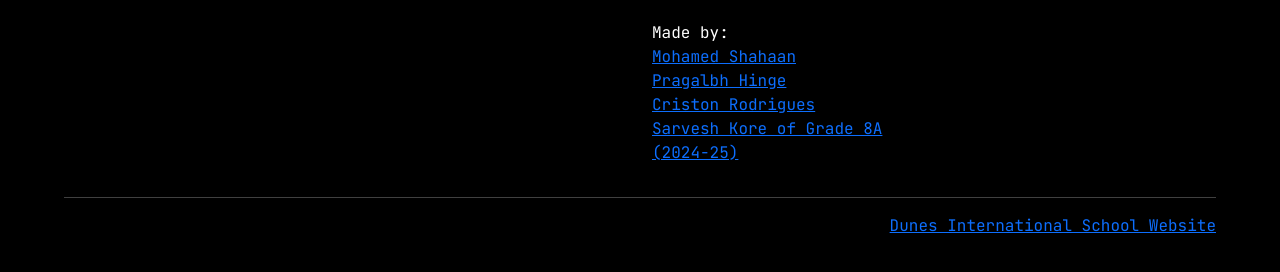
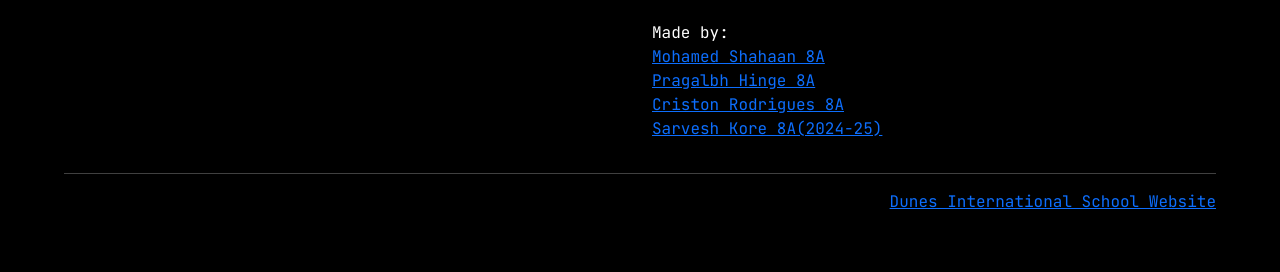
Before and after one commit to PhantomDaDev/dis-hackathon, a plain HTML site: page index.html in a window 1280 px wide. Shown: the part 2686-2958 px from the top of the page. After the commit the page ends 2936 px from the top, so only its background shows below. Drawn offline with nearby package versions, Linux system fonts and the light colour scheme.

Commit message:
changed credits

```diff
--- a/index.html
+++ b/index.html
@@ -250,10 +250,10 @@
               <li>Address: Plot 19, Sector 9, Musaffah, Abu Dhabi, UAE</li>
               <li><br></li>
               <li>Made by:</li>
-              <li><a href="https://github.com/PhantomDaDev" target=_blank>Mohamed Shahaan</a></li>
-              <li><a href="https://github.com/Knight2801Dev" target=_blank>Pragalbh Hinge</a></li>
-              <li><a href="https://github.com/GitDpro" target=_blank>Criston Rodrigues</a></li>
-              <li><a href="https://github.com/ALPHA7105" target=_blank>Sarvesh Kore of Grade 8A (2024-25)</a></li>
+              <li><a href="https://github.com/PhantomDaDev" target=_blank>Mohamed Shahaan 8A</a></li>
+              <li><a href="https://github.com/Knight2801Dev" target=_blank>Pragalbh Hinge 8A</a></li>
+              <li><a href="https://github.com/GitDpro" target=_blank>Criston Rodrigues 8A</a></li>
+              <li><a href="https://github.com/ALPHA7105" target=_blank>Sarvesh Kore 8A(2024-25)</a></li>
             </ul>
           </div>
           <div class="col-md-3">
```
